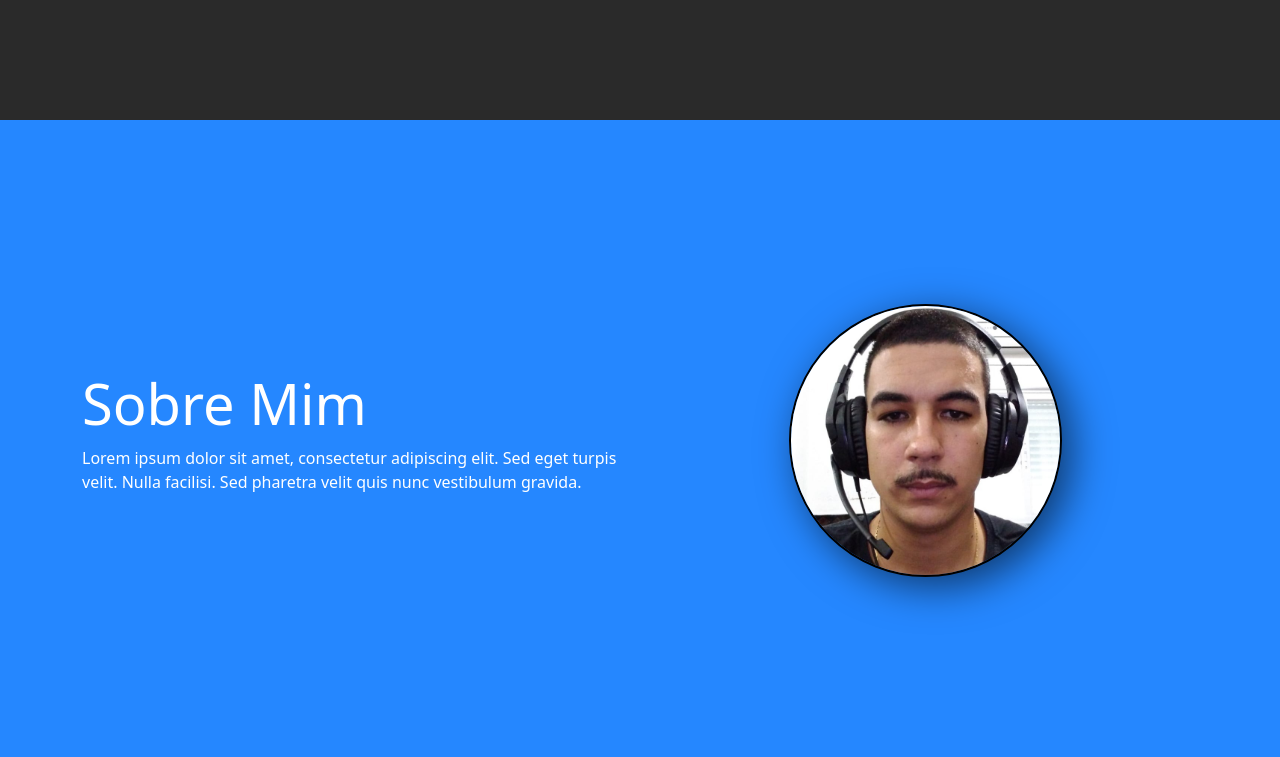
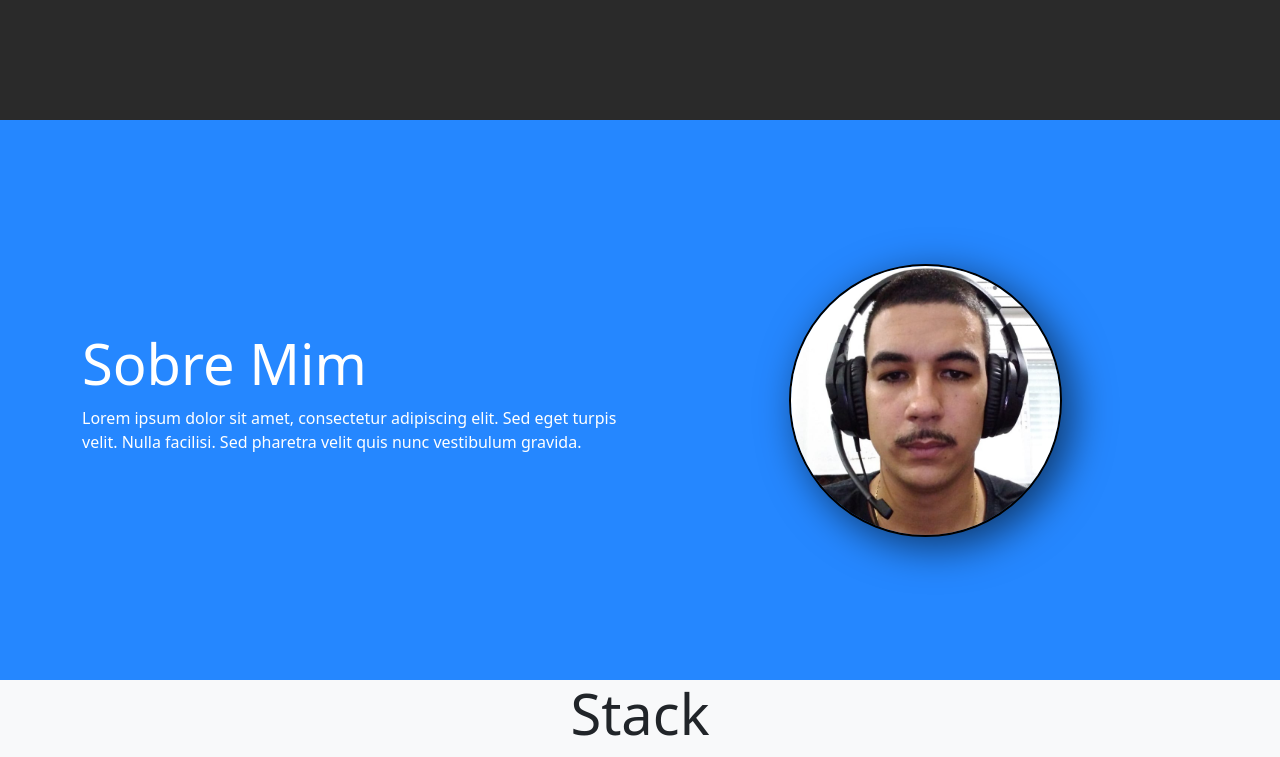
Before and after one commit to Bryanlamanna/MackPort, a plain HTML site: page index.html in a window 1280 px wide. Shown: the part 680-1437 px from the top of the page. Drawn offline with nearby package versions, Linux system fonts and the light colour scheme.

Commit message:
update style.css

```diff
--- a/style.css
+++ b/style.css
@@ -14,9 +14,7 @@ header {
     color: rgb(245, 245, 245);
 }
 
-section {
-    min-height: 80vh;
-}
+
 
 
 .redes i {
```
